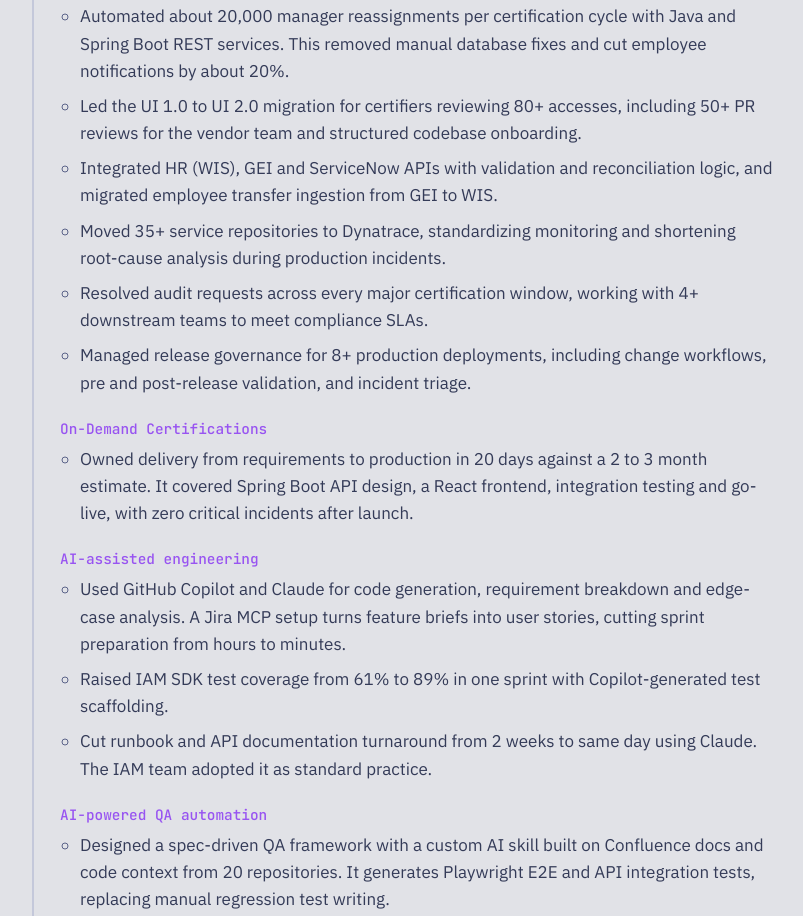
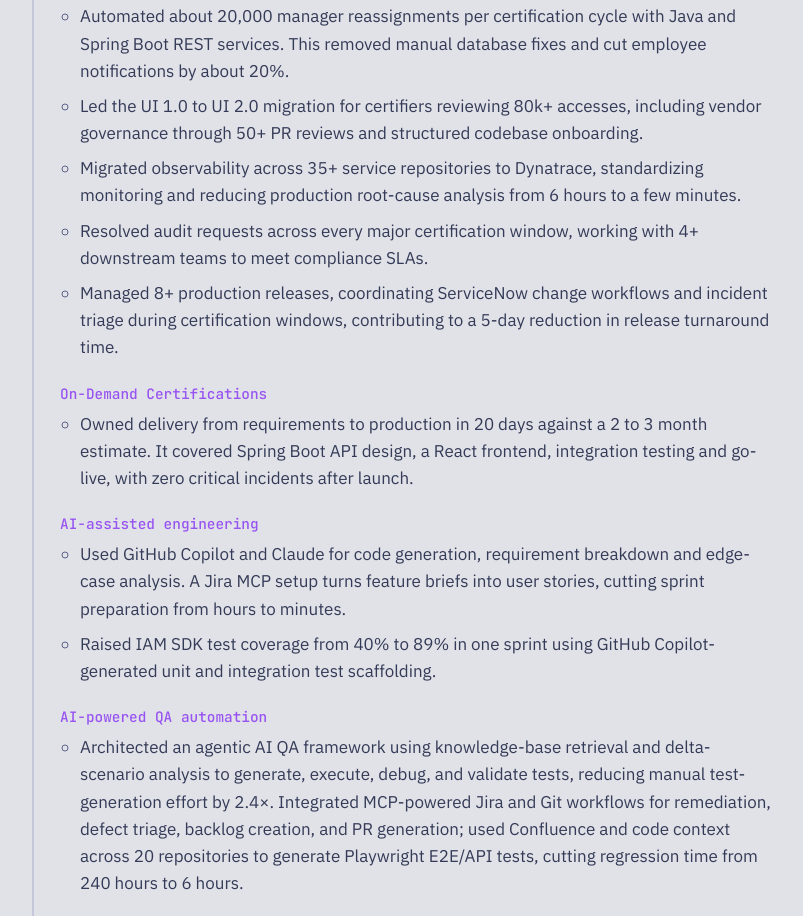
Before and after one commit to vanshikaaggarwal02/Portfolio, a plain HTML site: page index.html in a window 1280 px wide. Shown: the part 898-1814 px from the top of the page, without its empty margins (202-1005 px from the left). Drawn offline with Linux system fonts and the light colour scheme.

Commit message:
Update portfolio from latest resume
Updated job description and skills to reflect current technologies and responsibilities.

```diff
--- a/index.html
+++ b/index.html
@@ -161,7 +161,7 @@
     <h1>Vanshika Aggarwal</h1>
     <p class="prompt"><b>$</b> cat role.txt</p>
     <p class="output">Software engineer @ JPMorgan Chase<span class="cursor" aria-hidden="true"></span></p>
-    <p class="lede">I build access management platforms in Java and Spring Boot, and I use AI to ship them faster.</p>
+    <p class="lede">I build access-management platforms and AI-powered engineering tools with Java, Spring Boot, and React.</p>
     <p class="sub">Based in Bengaluru. B.Tech in Electronics &amp; Computer Engineering, Thapar Institute, 2024.</p>
     <div class="actions">
       <a class="btn primary" href="#experience">open experience</a>
@@ -186,11 +186,10 @@
           <h4>Platform engineering and core CertifyNow</h4>
           <ul>
             <li>Automated about 20,000 manager reassignments per certification cycle with Java and Spring Boot REST services. This removed manual database fixes and cut employee notifications by about 20%.</li>
-            <li>Led the UI 1.0 to UI 2.0 migration for certifiers reviewing 80+ accesses, including 50+ PR reviews for the vendor team and structured codebase onboarding.</li>
-            <li>Integrated HR (WIS), GEI and ServiceNow APIs with validation and reconciliation logic, and migrated employee transfer ingestion from GEI to WIS.</li>
-            <li>Moved 35+ service repositories to Dynatrace, standardizing monitoring and shortening root-cause analysis during production incidents.</li>
+            <li>Led the UI 1.0 to UI 2.0 migration for certifiers reviewing 80k+ accesses, including vendor governance through 50+ PR reviews and structured codebase onboarding.</li>
+            <li>Migrated observability across 35+ service repositories to Dynatrace, standardizing monitoring and reducing production root-cause analysis from 6 hours to a few minutes.</li>
             <li>Resolved audit requests across every major certification window, working with 4+ downstream teams to meet compliance SLAs.</li>
-            <li>Managed release governance for 8+ production deployments, including change workflows, pre and post-release validation, and incident triage.</li>
+            <li>Managed 8+ production releases, coordinating ServiceNow change workflows and incident triage during certification windows, contributing to a 5-day reduction in release turnaround time.</li>
           </ul>
 
           <h4>On-Demand Certifications</h4>
@@ -201,13 +200,12 @@
           <h4>AI-assisted engineering</h4>
           <ul>
             <li>Used GitHub Copilot and Claude for code generation, requirement breakdown and edge-case analysis. A Jira MCP setup turns feature briefs into user stories, cutting sprint preparation from hours to minutes.</li>
-            <li>Raised IAM SDK test coverage from 61% to 89% in one sprint with Copilot-generated test scaffolding.</li>
-            <li>Cut runbook and API documentation turnaround from 2 weeks to same day using Claude. The IAM team adopted it as standard practice.</li>
+            <li>Raised IAM SDK test coverage from 40% to 89% in one sprint using GitHub Copilot-generated unit and integration test scaffolding.</li>
           </ul>
 
           <h4>AI-powered QA automation</h4>
           <ul>
-            <li>Designed a spec-driven QA framework with a custom AI skill built on Confluence docs and code context from 20 repositories. It generates Playwright E2E and API integration tests, replacing manual regression test writing.</li>
+            <li>Architected an agentic AI QA framework using knowledge-base retrieval and delta-scenario analysis to generate, execute, debug, and validate tests, reducing manual test-generation effort by 2.4×. Integrated MCP-powered Jira and Git workflows for remediation, defect triage, backlog creation, and PR generation; used Confluence and code context across 20 repositories to generate Playwright E2E/API tests, cutting regression time from 240 hours to 6 hours.</li>
           </ul>
         </li>
 
@@ -330,9 +328,9 @@
   backend: ["Spring Boot", "Spring Batch", "REST APIs", "JPA", "JDBC", "Microservices", "Kafka", "Distributed systems"],
   frontend: ["React", "HTML", "CSS"],
   aiAndAutomation: ["GitHub Copilot", "Claude API", "Jira MCP", "RAG pipelines", "Prompt engineering"],
-  qaAndTesting: ["Playwright", "Selenium", "Spec-driven AI test generation", "E2E integration testing"],
+  qaAndTesting: ["Playwright", "JUnit", "Spec-driven AI test generation", "E2E integration testing"],
   databases: ["Oracle", "MySQL", "Redis"],
-  toolsAndPlatforms: ["Dynatrace", "Splunk", "Jenkins", "CI/CD", "ServiceNow", "AWS"]
+  toolsAndPlatforms: ["Dynatrace", "Splunk", "Jira", "Confluence", "Jenkins", "CI/CD", "ServiceNow", "GAIA", "GAP"]
 };
 
 /* ============ rendering (no need to edit below) ============ */
```
